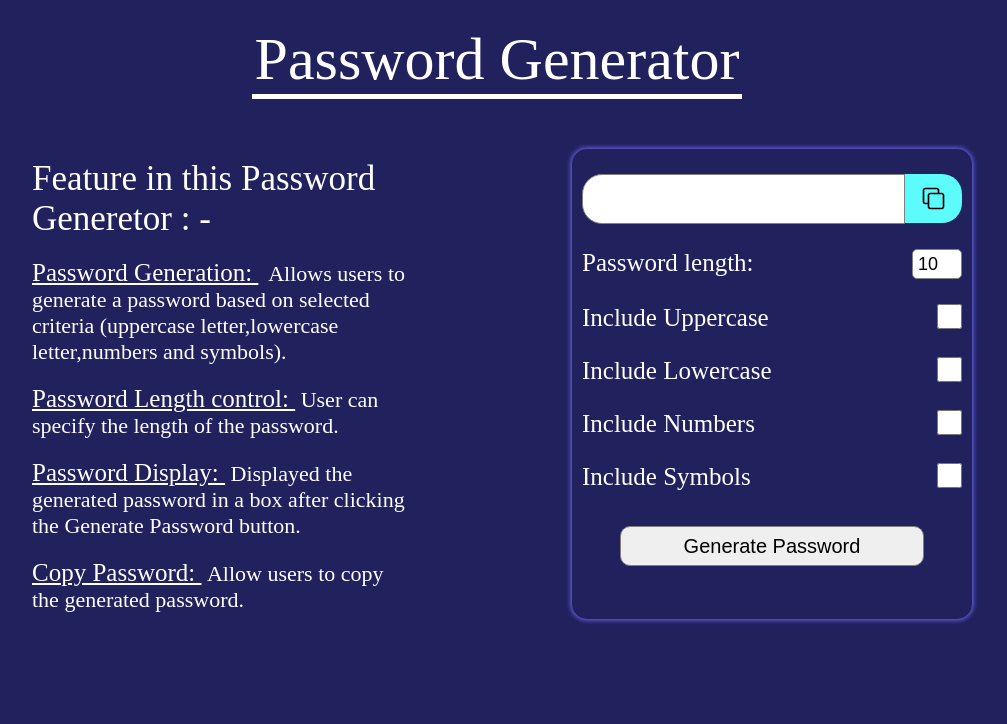
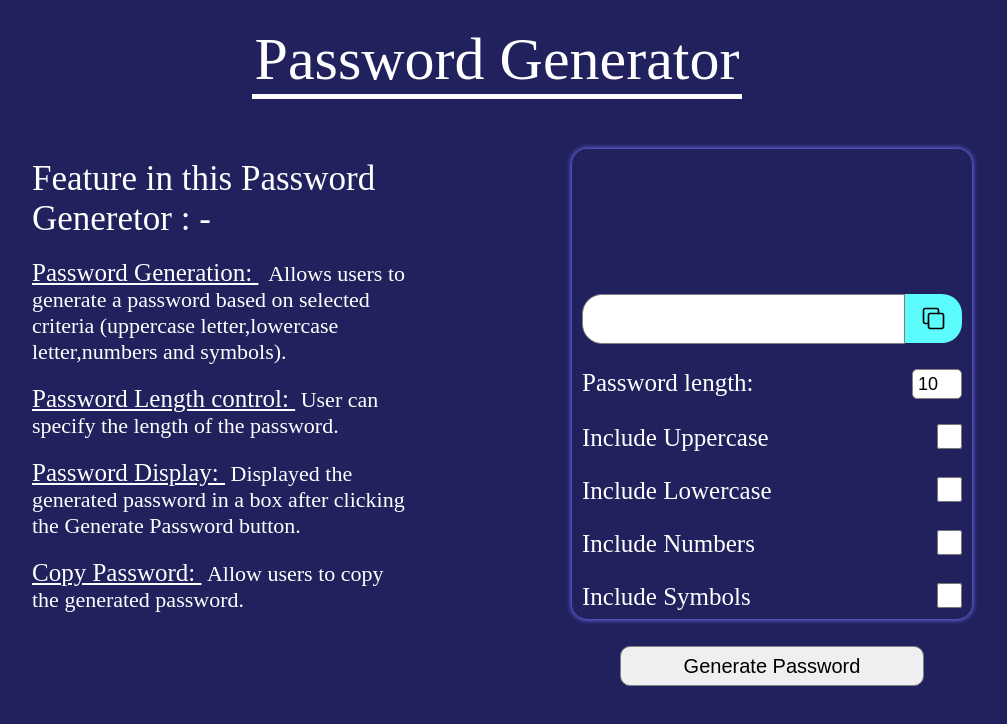
Before and after one commit to Amarjit-Gupta/password-generator, a React (Vite) app: page / in a window 1280 px wide. Shown: the top 724 px of the page, without its empty margins (143-1150 px from the left). Built offline with nearby package versions, Linux system fonts and the light colour scheme.

Commit message:
Update index.css

```diff
--- a/src/index.css
+++ b/src/index.css
@@ -59,7 +59,7 @@ ul li {
   height: 47rem;
   width: 40rem;
   box-shadow: 0rem 0rem 0.5rem 0.1rem rgb(109, 109, 242);
-  padding: 1rem;
+  padding: 13rem 1rem 1rem 1rem;
   border-radius: 1.5rem;
 }
 
```
